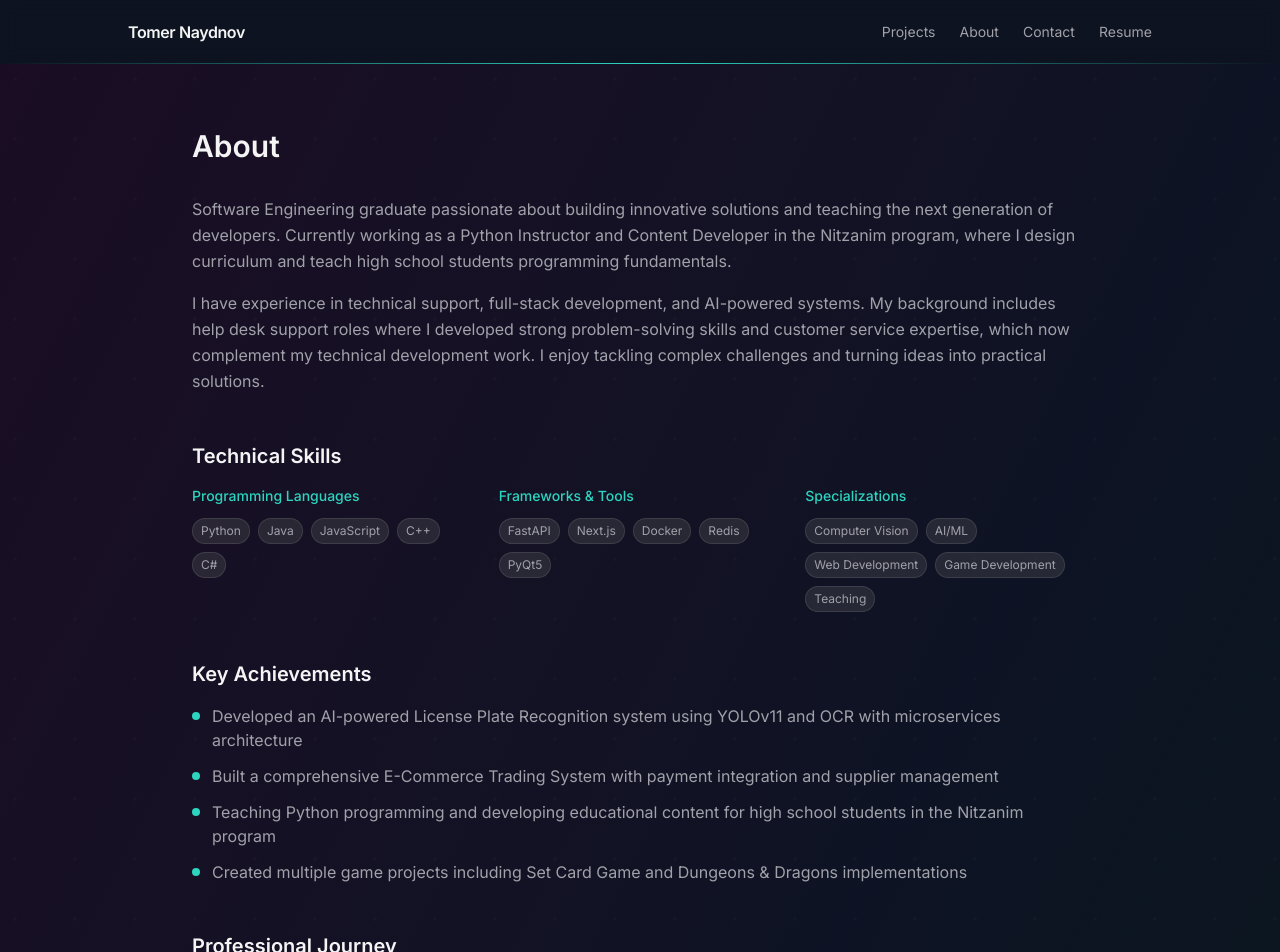
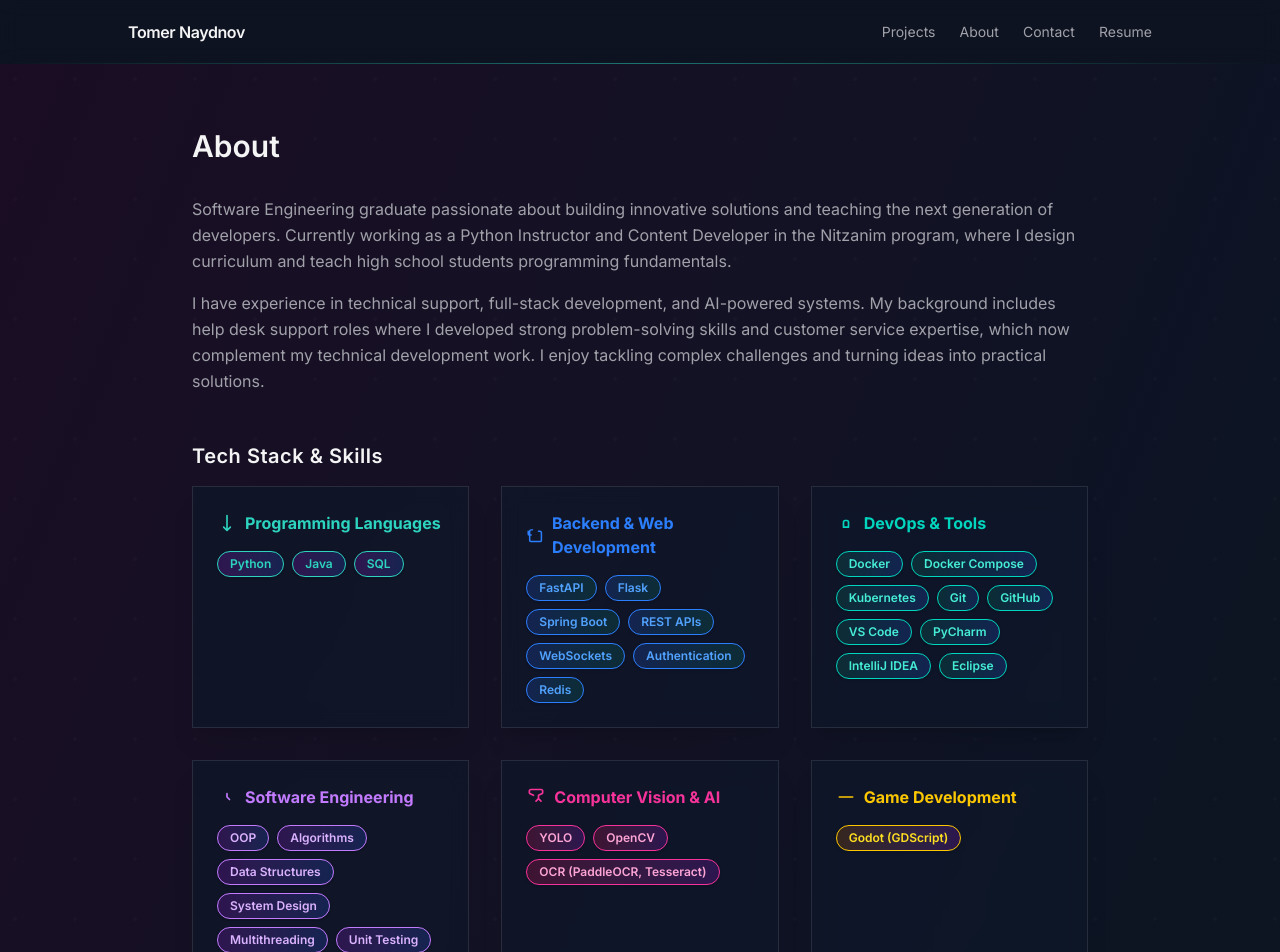
Before and after one commit to tnaydnov/Portfolio, a Next.js app: page /about in a window 1280 px wide. Shown: the top 952 px of the page. Built offline with nearby package versions, Linux system fonts and the light colour scheme.

Commit message:
skills update

```diff
--- a/src/app/about/page.tsx
+++ b/src/app/about/page.tsx
@@ -33,33 +33,101 @@ export default function AboutPage() {
 
             {/* Skills */}
             <div className="mt-12">
-              <h2 className="text-xl font-semibold text-[var(--text-primary)] mb-4">Technical Skills</h2>
-              <div className="grid grid-cols-1 md:grid-cols-3 gap-6">
-                <div>
-                  <h3 className="text-sm font-medium text-[var(--accent-primary)] mb-3">Programming Languages</h3>
+              <h2 className="text-xl font-semibold text-[var(--text-primary)] mb-4 tracking-wide">Tech Stack & Skills</h2>
+              <div className="grid grid-cols-1 md:grid-cols-2 lg:grid-cols-3 gap-8">
+                {/* Programming Languages */}
+                <div className="glass-card p-6 border-l-4 border-[var(--accent-primary)] bg-gradient-to-br from-[var(--accent-primary)]/10 to-transparent shadow-xl">
+                  <h3 className="text-base font-bold text-[var(--accent-primary)] mb-4 flex items-center gap-2">
+                    <svg className="w-5 h-5 text-[var(--accent-primary)]" fill="none" stroke="currentColor" viewBox="0 0 24 24"><path strokeLinecap="round" strokeLinejoin="round" strokeWidth={2} d="M16 17l-4 4m0 0l-4-4m4 4V3" /></svg>
+                    Programming Languages
+                  </h3>
                   <div className="flex flex-wrap gap-2">
-                    {['Python', 'Java', 'JavaScript', 'C++', 'C#'].map(skill => (
-                      <span key={skill} className="text-xs rounded-full border border-[var(--border)] bg-[var(--surface-hover)] px-2 py-1 text-[var(--text-secondary)]">
+                    {['Python', 'Java', 'SQL'].map(skill => (
+                      <span key={skill} className="text-xs font-semibold rounded-full border border-[var(--accent-primary)] bg-gradient-to-r from-purple-900/40 to-blue-900/40 px-3 py-1 text-[var(--accent-primary)] shadow">
                         {skill}
                       </span>
                     ))}
                   </div>
                 </div>
-                <div>
-                  <h3 className="text-sm font-medium text-[var(--accent-primary)] mb-3">Frameworks & Tools</h3>
+                {/* Backend & Web Development */}
+                <div className="glass-card p-6 border-l-4 border-blue-500 bg-gradient-to-br from-blue-500/10 to-transparent shadow-xl">
+                  <h3 className="text-base font-bold text-blue-500 mb-4 flex items-center gap-2">
+                    <svg className="w-5 h-5 text-blue-500" fill="none" stroke="currentColor" viewBox="0 0 24 24"><path strokeLinecap="round" strokeLinejoin="round" strokeWidth={2} d="M3 7v4a1 1 0 001 1h3m10-5h2a2 2 0 012 2v10a2 2 0 01-2 2H7a2 2 0 01-2-2V7a2 2 0 012-2h2" /></svg>
+                    Backend & Web Development
+                  </h3>
                   <div className="flex flex-wrap gap-2">
-                    {['FastAPI', 'Next.js', 'Docker', 'Redis', 'PyQt5'].map(skill => (
-                      <span key={skill} className="text-xs rounded-full border border-[var(--border)] bg-[var(--surface-hover)] px-2 py-1 text-[var(--text-secondary)]">
+                    {['FastAPI', 'Flask', 'Spring Boot', 'REST APIs', 'WebSockets', 'Authentication', 'Redis'].map(skill => (
+                      <span key={skill} className="text-xs font-semibold rounded-full border border-blue-500 bg-gradient-to-r from-blue-900/40 to-teal-900/40 px-3 py-1 text-blue-400 shadow">
                         {skill}
                       </span>
                     ))}
                   </div>
                 </div>
-                <div>
-                  <h3 className="text-sm font-medium text-[var(--accent-primary)] mb-3">Specializations</h3>
+                {/* DevOps & Tools */}
+                <div className="glass-card p-6 border-l-4 border-teal-400 bg-gradient-to-br from-teal-400/10 to-transparent shadow-xl">
+                  <h3 className="text-base font-bold text-teal-400 mb-4 flex items-center gap-2">
+                    <svg className="w-5 h-5 text-teal-400" fill="none" stroke="currentColor" viewBox="0 0 24 24"><path strokeLinecap="round" strokeLinejoin="round" strokeWidth={2} d="M9 17v-6a2 2 0 012-2h2a2 2 0 012 2v6m-6 0h6" /></svg>
+                    DevOps & Tools
+                  </h3>
                   <div className="flex flex-wrap gap-2">
-                    {['Computer Vision', 'AI/ML', 'Web Development', 'Game Development', 'Teaching'].map(skill => (
-                      <span key={skill} className="text-xs rounded-full border border-[var(--border)] bg-[var(--surface-hover)] px-2 py-1 text-[var(--text-secondary)]">
+                    {['Docker', 'Docker Compose', 'Kubernetes', 'Git', 'GitHub', 'VS Code', 'PyCharm', 'IntelliJ IDEA', 'Eclipse'].map(skill => (
+                      <span key={skill} className="text-xs font-semibold rounded-full border border-teal-400 bg-gradient-to-r from-teal-900/40 to-blue-900/40 px-3 py-1 text-teal-300 shadow">
+                        {skill}
+                      </span>
+                    ))}
+                  </div>
+                </div>
+                {/* Software Engineering */}
+                <div className="glass-card p-6 border-l-4 border-purple-400 bg-gradient-to-br from-purple-400/10 to-transparent shadow-xl">
+                  <h3 className="text-base font-bold text-purple-400 mb-4 flex items-center gap-2">
+                    <svg className="w-5 h-5 text-purple-400" fill="none" stroke="currentColor" viewBox="0 0 24 24"><path strokeLinecap="round" strokeLinejoin="round" strokeWidth={2} d="M12 8v4l3 3" /></svg>
+                    Software Engineering
+                  </h3>
+                  <div className="flex flex-wrap gap-2">
+                    {['OOP', 'Algorithms', 'Data Structures', 'System Design', 'Multithreading', 'Unit Testing', 'Integration Testing', 'JUnit', 'Mockito', 'PyTest'].map(skill => (
+                      <span key={skill} className="text-xs font-semibold rounded-full border border-purple-400 bg-gradient-to-r from-purple-900/40 to-blue-900/40 px-3 py-1 text-purple-300 shadow">
+                        {skill}
+                      </span>
+                    ))}
+                  </div>
+                </div>
+                {/* Computer Vision & AI */}
+                <div className="glass-card p-6 border-l-4 border-pink-500 bg-gradient-to-br from-pink-500/10 to-transparent shadow-xl">
+                  <h3 className="text-base font-bold text-pink-500 mb-4 flex items-center gap-2">
+                    <svg className="w-5 h-5 text-pink-500" fill="none" stroke="currentColor" viewBox="0 0 24 24"><path strokeLinecap="round" strokeLinejoin="round" strokeWidth={2} d="M15 10l4.553-2.276A2 2 0 0020 6.382V5a2 2 0 00-2-2H6a2 2 0 00-2 2v1.382a2 2 0 00.447 1.342L9 10m6 0v4m0 0l-3 3m3-3l3 3" /></svg>
+                    Computer Vision & AI
+                  </h3>
+                  <div className="flex flex-wrap gap-2">
+                    {['YOLO', 'OpenCV', 'OCR (PaddleOCR, Tesseract)'].map(skill => (
+                      <span key={skill} className="text-xs font-semibold rounded-full border border-pink-500 bg-gradient-to-r from-pink-900/40 to-purple-900/40 px-3 py-1 text-pink-300 shadow">
+                        {skill}
+                      </span>
+                    ))}
+                  </div>
+                </div>
+                {/* Game Development */}
+                <div className="glass-card p-6 border-l-4 border-yellow-400 bg-gradient-to-br from-yellow-400/10 to-transparent shadow-xl">
+                  <h3 className="text-base font-bold text-yellow-400 mb-4 flex items-center gap-2">
+                    <svg className="w-5 h-5 text-yellow-400" fill="none" stroke="currentColor" viewBox="0 0 24 24"><path strokeLinecap="round" strokeLinejoin="round" strokeWidth={2} d="M20 12H4" /></svg>
+                    Game Development
+                  </h3>
+                  <div className="flex flex-wrap gap-2">
+                    {['Godot (GDScript)'].map(skill => (
+                      <span key={skill} className="text-xs font-semibold rounded-full border border-yellow-400 bg-gradient-to-r from-yellow-900/40 to-purple-900/40 px-3 py-1 text-yellow-300 shadow">
+                        {skill}
+                      </span>
+                    ))}
+                  </div>
+                </div>
+                {/* Education & Training */}
+                <div className="glass-card p-6 border-l-4 border-green-400 bg-gradient-to-br from-green-400/10 to-transparent shadow-xl">
+                  <h3 className="text-base font-bold text-green-400 mb-4 flex items-center gap-2">
+                    <svg className="w-5 h-5 text-green-400" fill="none" stroke="currentColor" viewBox="0 0 24 24"><path strokeLinecap="round" strokeLinejoin="round" strokeWidth={2} d="M12 20h9" /></svg>
+                    Education & Training
+                  </h3>
+                  <div className="flex flex-wrap gap-2">
+                    {['Curriculum Development', 'Content Design', 'Classroom & Online Instruction'].map(skill => (
+                      <span key={skill} className="text-xs font-semibold rounded-full border border-green-400 bg-gradient-to-r from-green-900/40 to-blue-900/40 px-3 py-1 text-green-300 shadow">
                         {skill}
                       </span>
                     ))}
```
